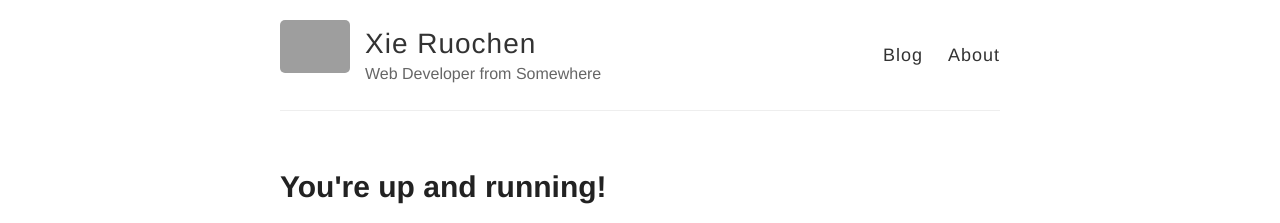
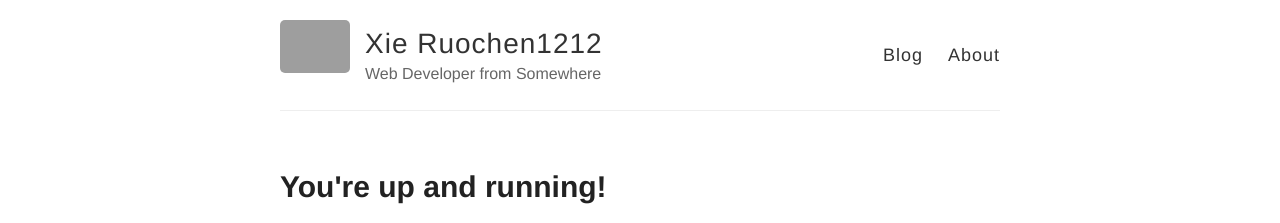
Before and after one commit to xieruochen/xieruochen.github.io, a Jekyll site: the page built from index.html, in a window 1280 px wide. Shown: the top 223 px of the page. Built offline with Jekyll 4.4.1, drawn with Linux system fonts in a browser that asks for light colours; grey boxes are pictures that could not be loaded.

Commit message:
words trying 2

```diff
--- a/_config.yml
+++ b/_config.yml
@@ -3,7 +3,7 @@
 #
 
 # Name of your site (displayed in the header)
-name: Xie Ruochen
+name: Xie Ruochen1212
 
 # Short bio or description (displayed in the header)
 description: Web Developer from Somewhere
```
